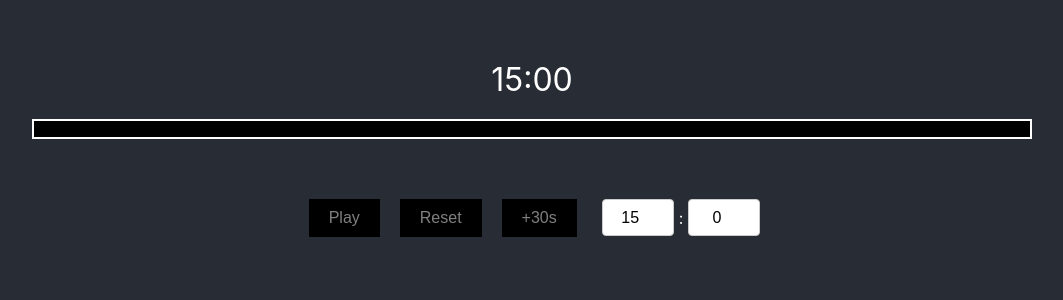
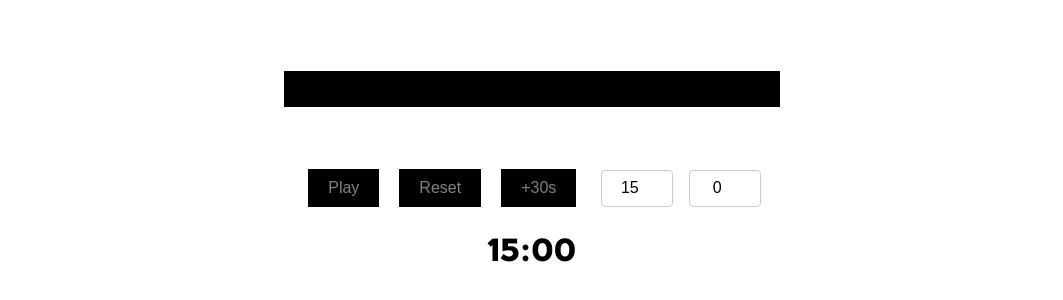
Before and after one commit to Lev1no/LoadingOverlay, a React (Create React App) app: page / in a window 1280 px wide. Shown: the part 252-552 px from the top of the page, without its empty margins (108-1171 px from the left). Built offline with nearby package versions, Linux system fonts and the light colour scheme.

Commit message:
updates to styling

```diff
--- a/src/App.css
+++ b/src/App.css
@@ -4,7 +4,7 @@
   justify-content: center;
   align-items: center;
   height: 100vh;
-  background-color: #282c34;
+  background-color: transparent;
   color: white;
   text-align: center;
 }
--- a/src/Timer.css
+++ b/src/Timer.css
@@ -9,8 +9,8 @@
 }
 
 .progress-bar-container {
-  width: 1000px;
-  height: 20px;
+  width: 500px;
+  height: 40px;
   background-color: black;
   margin-bottom: 20px;
   position: relative;
@@ -63,3 +63,11 @@
   border: 1px solid #ccc;
   border-radius: 4px;
 }
+
+.timer-display-background {
+  font-size: 2em;
+  margin-top: 20px;
+  padding: 10px;
+  border-radius: 5px;
+  color: black; /* Ensure the text color is white for visibility */
+}
--- a/src/Timer.js
+++ b/src/Timer.js
@@ -99,6 +99,7 @@ const Timer = () => {
           />
         </div>
       </div>
+      <div className="timer-display-background">{formatTime(time)}</div>
     </div>
   );
 };
--- a/src/index.css
+++ b/src/index.css
@@ -1,6 +1,16 @@
+/* App.css or a global CSS file */
+@font-face {
+  font-family: 'Alterwave';
+  src: url('./fonts/alterwave.woff2') format('woff2'),
+       url('./fonts/alterwave.woff') format('woff');
+  font-weight: bold;
+  font-style: normal;
+}
+
+/* Apply the font to the body or any specific element */
 body {
   margin: 0;
-  font-family: -apple-system, BlinkMacSystemFont, 'Segoe UI', 'Roboto', 'Oxygen',
+  font-family: 'Alterwave', -apple-system, BlinkMacSystemFont, 'Segoe UI', 'Roboto', 'Oxygen',
     'Ubuntu', 'Cantarell', 'Fira Sans', 'Droid Sans', 'Helvetica Neue',
     sans-serif;
   -webkit-font-smoothing: antialiased;
```
Also changed, not shown: src/fonts/alterwave.woff (added), src/fonts/alterwave.woff2 (added).
